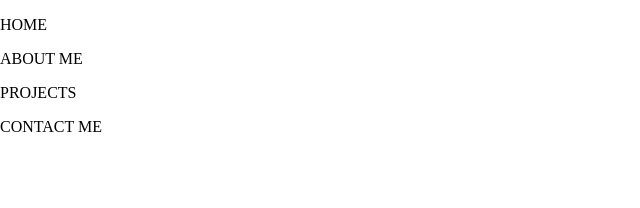
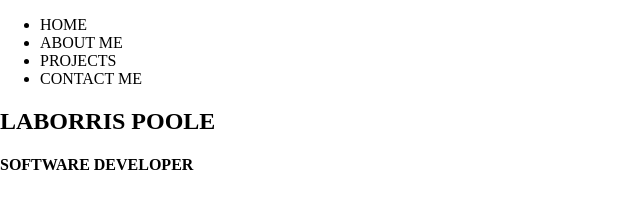
Before and after one commit to ltpoole/ltpoole.github.io, a plain HTML site: page index.html in a window 1280 px wide. Shown: the whole page, without its empty margins (0-640 px from the left). Drawn offline with Linux system fonts and the light colour scheme.

Commit message:
Created Hero section

```diff
--- a/index.html
+++ b/index.html
@@ -10,12 +10,19 @@
 <body>
     <header>
         <nav>
-            <p>HOME</p>
-            <p>ABOUT ME</p>
-            <p>PROJECTS</p>
-            <p>CONTACT ME</p>
+            <ul>
+                <li>HOME</li>
+                <li>ABOUT ME</li>
+                <li>PROJECTS</li>
+                <li>CONTACT ME</li>
+            </ul>
         </nav>
     </header>
-
+    <main>
+        <section>
+            <h1>LABORRIS POOLE</h1>
+            <h4>SOFTWARE DEVELOPER</h4>
+        </section>
+    </main>
 </body>
 </html>
```
